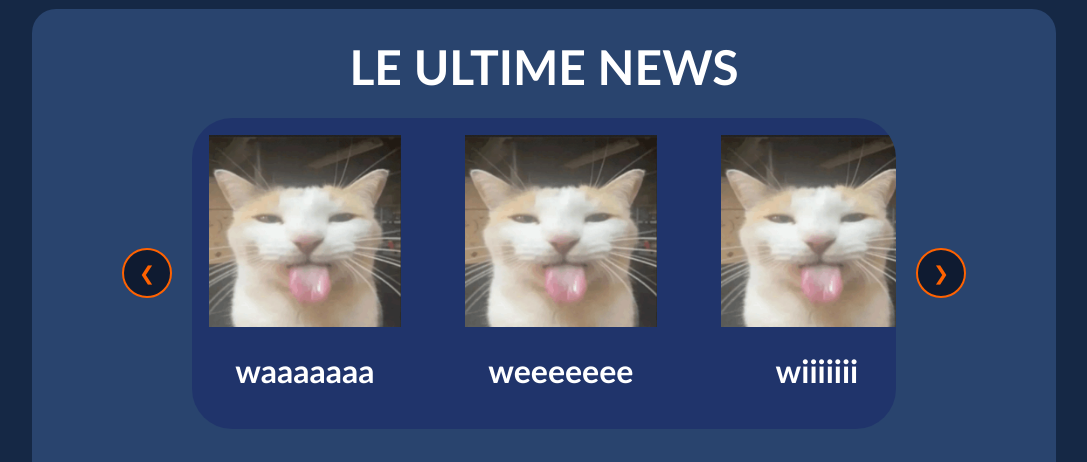
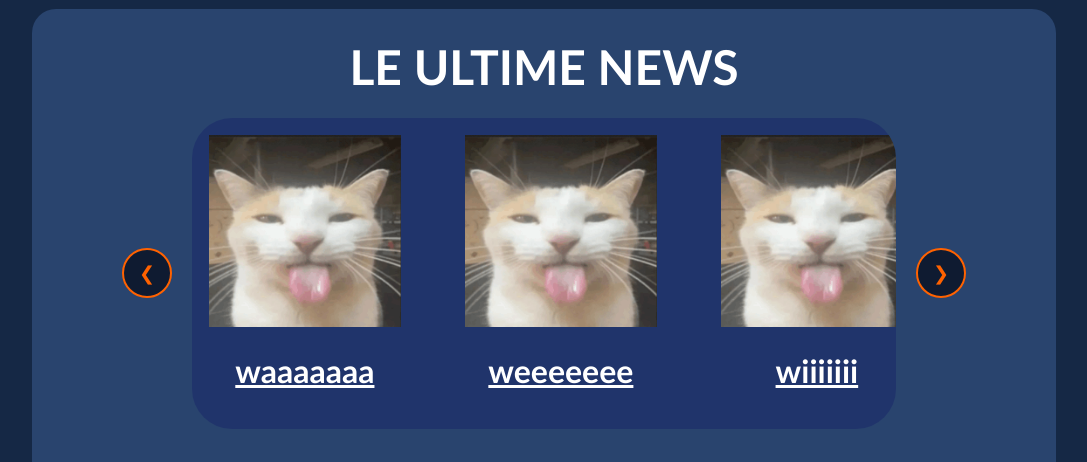
Before and after one commit to Giorbertopazzosgravato/StarPi-sito, a Vue app: page /home in a window 1280 px wide. Shown: the part 2340-2802 px from the top of the page, without its empty margins (96-1183 px from the left). Built offline with nearby package versions, Linux system fonts and the light colour scheme; no server answers.

Commit message:
rese apribili le news

```diff
--- a/src/components/home_page/NewsLetter/NewsCard.vue
+++ b/src/components/home_page/NewsLetter/NewsCard.vue
@@ -7,15 +7,20 @@ defineProps({
 	title: {
 		type: String,
 		default: "plrrrrr",
+	},
+	link: {
+		type: String,
+		default: "",
 	}
 })
 </script>
 
 <template>
-<div class="container2">
+
+<a class="container2" :href="link">
 	<img :src="image" alt="immagine" class="image">
 	<h1>{{ title }}</h1>
-</div>
+</a>
 </template>
 
 <style scoped>
--- a/src/components/home_page/NewsLetter/NewsContainer.vue
+++ b/src/components/home_page/NewsLetter/NewsContainer.vue
@@ -65,7 +65,8 @@ function scrollRight(){
 	<div class="container">
 		<button @click="scrollLeft" class="nav-button"><span>&#10094;</span></button>
 		<div class="newsContainer" ref="newsContainer">
-			<NewsCard v-for="card in news" :key = "card.title" :image = card.image :title=card.title class="newsCard"/>
+
+			<NewsCard v-for="card in news" :key = "card.title" :image = card.image :title=card.title class="newsCard" :link="card.link"/>
 		</div>
 		<button @click="scrollRight" class="nav-button"><span>&#10095;</span></button>
 	</div>
--- a/src/components/news_page/NewsPage.vue
+++ b/src/components/news_page/NewsPage.vue
@@ -41,6 +41,7 @@ onMounted(()=>{
     <div class="news-feed">
       <template v-for="(news, index) in newsList" :key="index">
         <div class="feed-item">
+			<a :href="news.link">
 				<NewsCard
 					:titolo="news.titolo"
 					:descrizione="news.descrizione"
@@ -48,6 +49,8 @@ onMounted(()=>{
 					:categoria="news.categoria"
 					:image_goes_left="index % 2 === 0"
 				/>
+			</a>
+
         </div>
 
         <div v-if="index === 1" class="feed-item">
```
Lines whose indentation alone changed are shown as unchanged.
